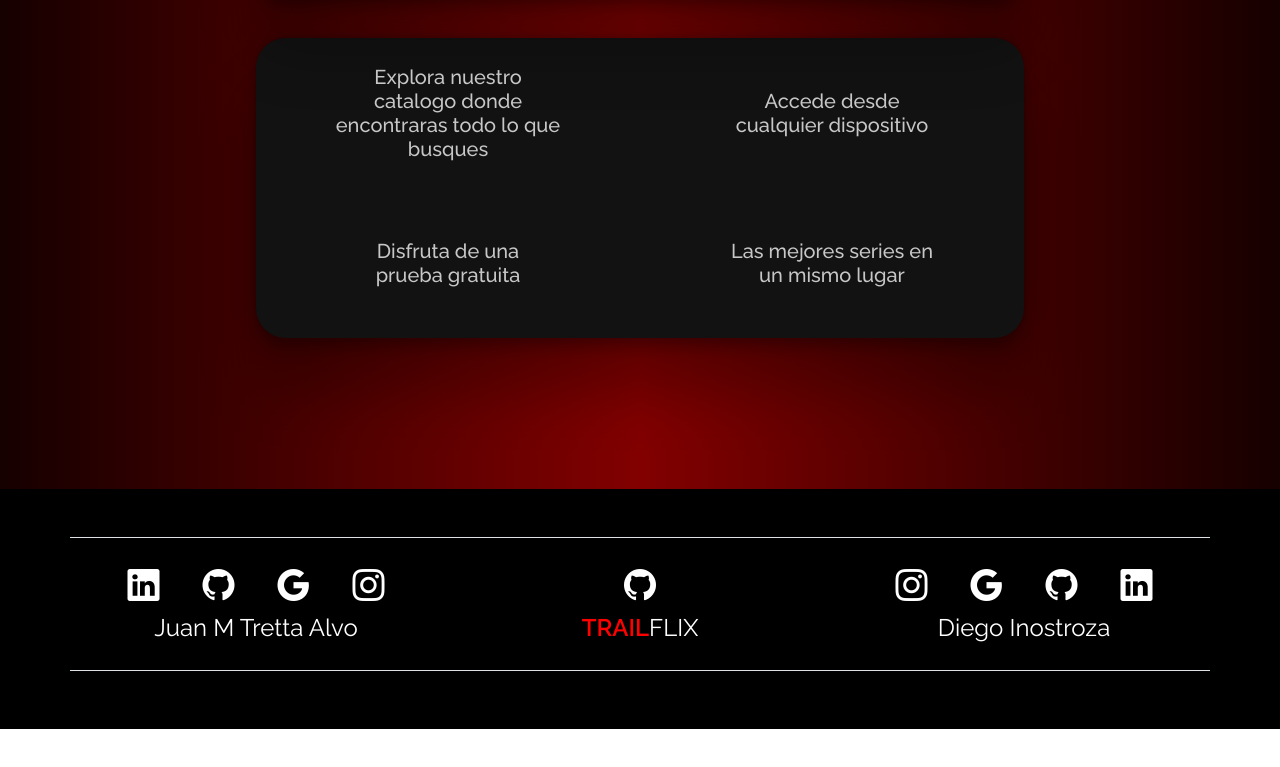
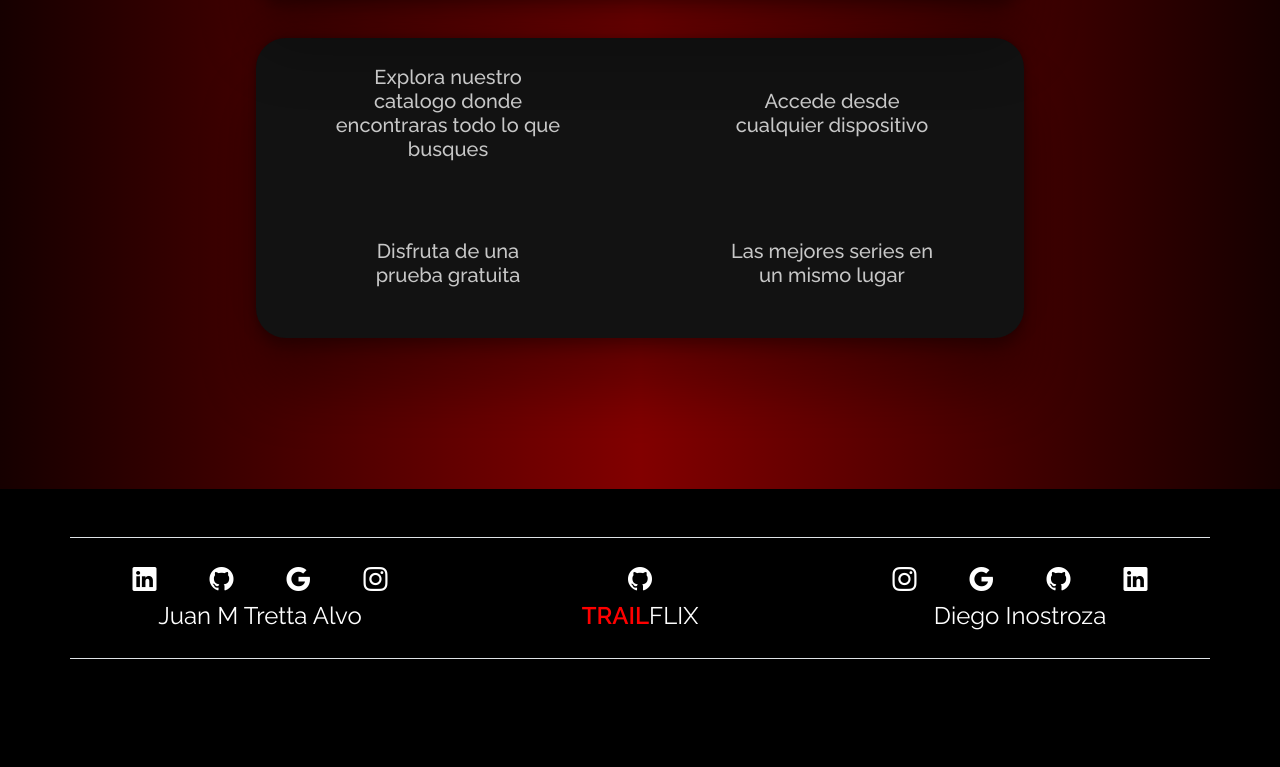
Before and after one commit to diegoinost02/TrailFlix, an Angular app: page / in a window 1280 px wide. Shown: the part 375-1142 px from the top of the page. Before the commit the page ends 1104 px from the top, so only its background shows below. Built offline with nearby package versions, Linux system fonts and the light colour scheme.

Commit message:
Sombras en Movie Grid
Se agrego sombras en movie grid, se creo la tabla para favoritos

```diff
--- a/src/app/data/db.json
+++ b/src/app/data/db.json
@@ -14,5 +14,17 @@
       "password": "juantretta123",
       "isSubscribed": true
     }
+  ],
+
+  "MovieFavs":
+  [
+    {
+      "id": 1,
+      "idUser": 2,
+      "idMovie": "507089",
+      "linkPoster": "/A4j8S6moJS2zNtRR8oWF08gRnL5.jpg",
+      "keyYoutube": "X4d_v-HyR4o",
+      "overview": " Recently fired and desperate for work, a troubled young man named Mike agrees to take a position as a night security guard at an abandoned theme restaurant: Freddy Fazbear's Pizzeria. But he soon discovers that nothing at Freddy's is what it seems."
+    }
   ]
 }
--- a/src/app/modules/home/components/movie-grid/movie-grid.component.css
+++ b/src/app/modules/home/components/movie-grid/movie-grid.component.css
@@ -4,6 +4,7 @@
   height: 44vh;
   overflow: hidden;
   border-radius: 1.5rem;
+
 }
 
 .card_movie {
@@ -30,10 +31,11 @@
 
   .card_enlace img {
     border-radius: 1rem;
+    box-shadow: rgba(0, 0, 0, 0.25) 0px 54px 55px, rgba(0, 0, 0, 0.12) 0px -12px 30px, rgba(0, 0, 0, 0.12) 0px 4px 6px, rgba(0, 0, 0, 0.17) 0px 12px 13px, rgba(0, 0, 0, 0.09) 0px -3px 5px;
   }
 
   .card_enlace:hover img {
-    transform: scale(1.05);
+    transform: scale(1.01);
     transition:  0.2s  ease-in-out ;
   }
 
--- a/src/app/modules/home/components/movie-grid/movie-grid.component.html
+++ b/src/app/modules/home/components/movie-grid/movie-grid.component.html
@@ -12,7 +12,7 @@ infiniteScroll
     <div class="carousel-inner">
       <div *ngFor="let movie of banner; let i = index" class="carousel-item" [ngClass]="{'active': i === 0}">
 
-        <img src="{{ 'https://image.tmdb.org/t/p/original' + movie.backdrop_path}}" alt="" class="d-block w-100">
+        <img src="{{ 'https://image.tmdb.org/t/p/original' + movie.backdrop_path}}" alt="" class="d-block w-100 banner_img">
 
         <div class="carousel-caption d-none d-md-block">
 
--- a/src/app/modules/home/components/movie-grid/movie-grid.component.ts
+++ b/src/app/modules/home/components/movie-grid/movie-grid.component.ts
@@ -22,6 +22,7 @@ export class MovieGridComponent implements OnInit {
   }
     movies:any = [];
     banner:any = [];
+    favMovies:any = [];
 
 
 
@@ -41,13 +42,17 @@ export class MovieGridComponent implements OnInit {
     })
   }
 
-
   getBanner()
   {
     this.movieSer.getPeliculas().subscribe(movies=>{
       this.banner = movies;
       console.log(this.banner);
     })
+  }
+
+  getFavMovies()
+  {
+
   }
 
   dialoMovieDetails(movie:Movie)
--- a/src/app/shared/footer/footer.component.css
+++ b/src/app/shared/footer/footer.component.css
@@ -5,7 +5,7 @@
 .icon_footer
 {
     color: white;
-    font-size: 2rem;
+    font-size: 1.5rem;
 }
 .name_tr
 {
--- a/src/app/shared/footer/footer.component.html
+++ b/src/app/shared/footer/footer.component.html
@@ -1,11 +1,11 @@
-<footer class="container-fluid mt-4" style="background-color: black;height: 15rem;">
+<footer class="container-fluid mt-4" style="background-color: black;height: 26rem;">
     <div class="container">
 
         <div class="row align-items-center border-bottom">
             <div class="col-12 text-center mt-5  border-bottom">
             </div>
 
-            <div class="col mt-4 pe-5 px-5">
+            <div class="col-xl-4 col-md- col-lg-4 col-sm-12 mt-4 pe-5 px-5">
                 <div class="row mb-4 ">
                      <div class="col text-center">
                          <a href="" ><i class="bi bi-linkedin icon_footer"></i></a>
@@ -26,7 +26,7 @@
                      </div>
                 </div>
             </div>
-            <div class="col text-center mt-4 me-5 mx-5">
+            <div class="col-xl-4 col-md- col-lg-4 col-sm-12 text-center mt-4">
                 <div class="row  mb-4">
 
                         <div class="col-12 text-center"> <a href="" ><i class="bi bi-github icon_footer" ></i></a></div>
@@ -34,7 +34,7 @@
                         <div class="col-12 color_text text-center"> <span class="name_tr"> TRAIL</span>FLIX</div>
                 </div>
             </div>
-            <div class="col text-end mt-4 pe-5 px-5">
+            <div class="col-xl-4 col-md- col-lg-4 col-sm-12 text-end mt-4 pe-5 px-5 ">
                 <div class="row  mb-4">
 
                         <div class="col text-center">
```
